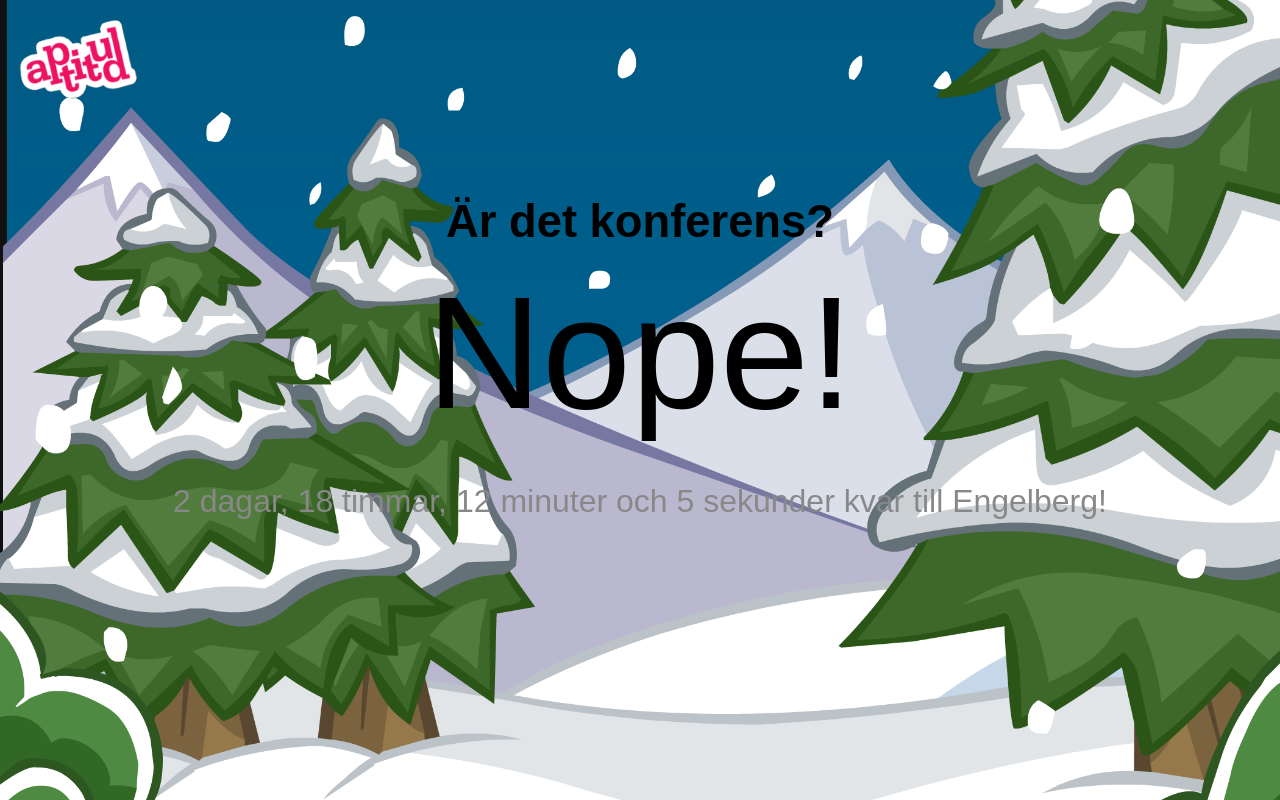
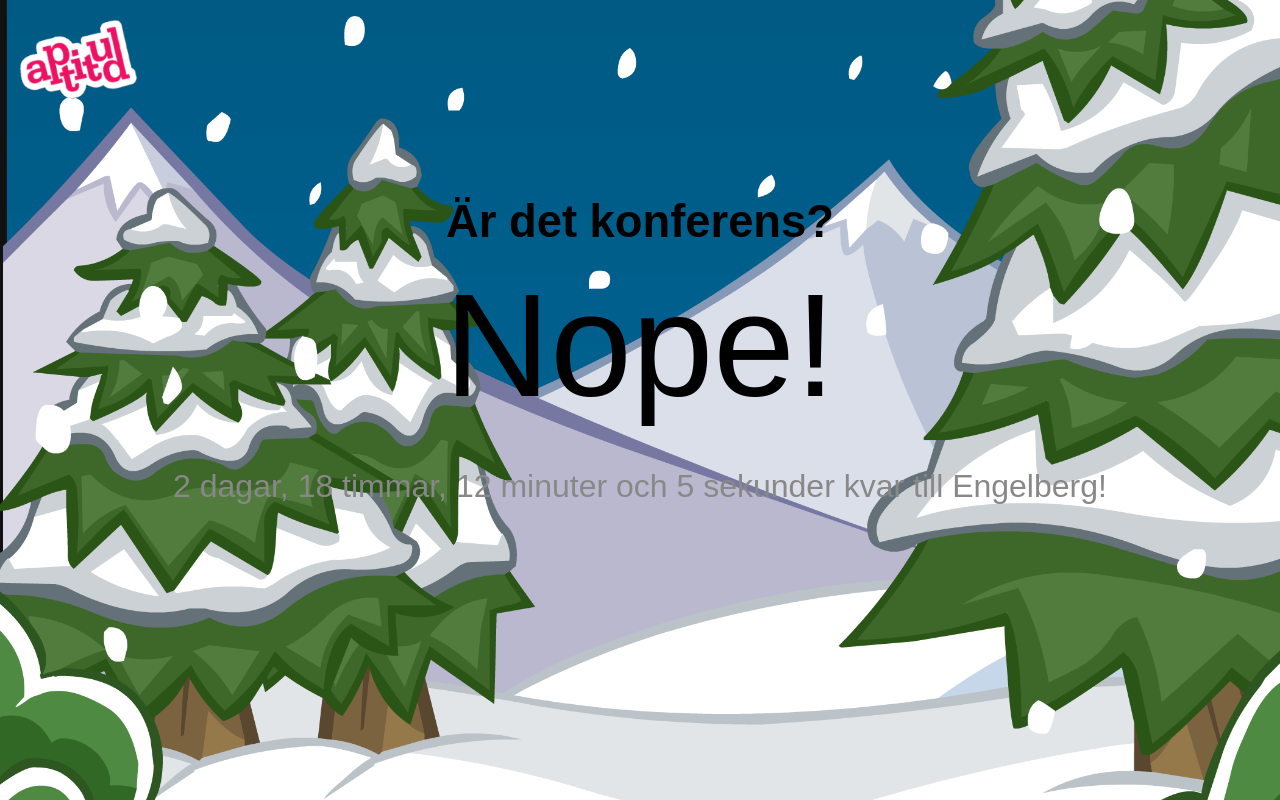
Before and after one commit to hugohaggmark/erekonfa, a website: page public/index.html in a window 1280 px wide. Drawn offline with nearby package versions, Linux system fonts and the light colour scheme; files that its build step writes are made by us from their sources; files whose address does not match are found by name.

Commit message:
fixing with styles

```diff
--- a/static/css/erekonfa.css
+++ b/static/css/erekonfa.css
@@ -34,7 +34,7 @@ img {
     padding: 0;
     margin: 0;
     padding-top: 1%;
-    font-size: 120pt;
+    font-size: 110pt;
     text-align: center;
 }
 .tid {
```
